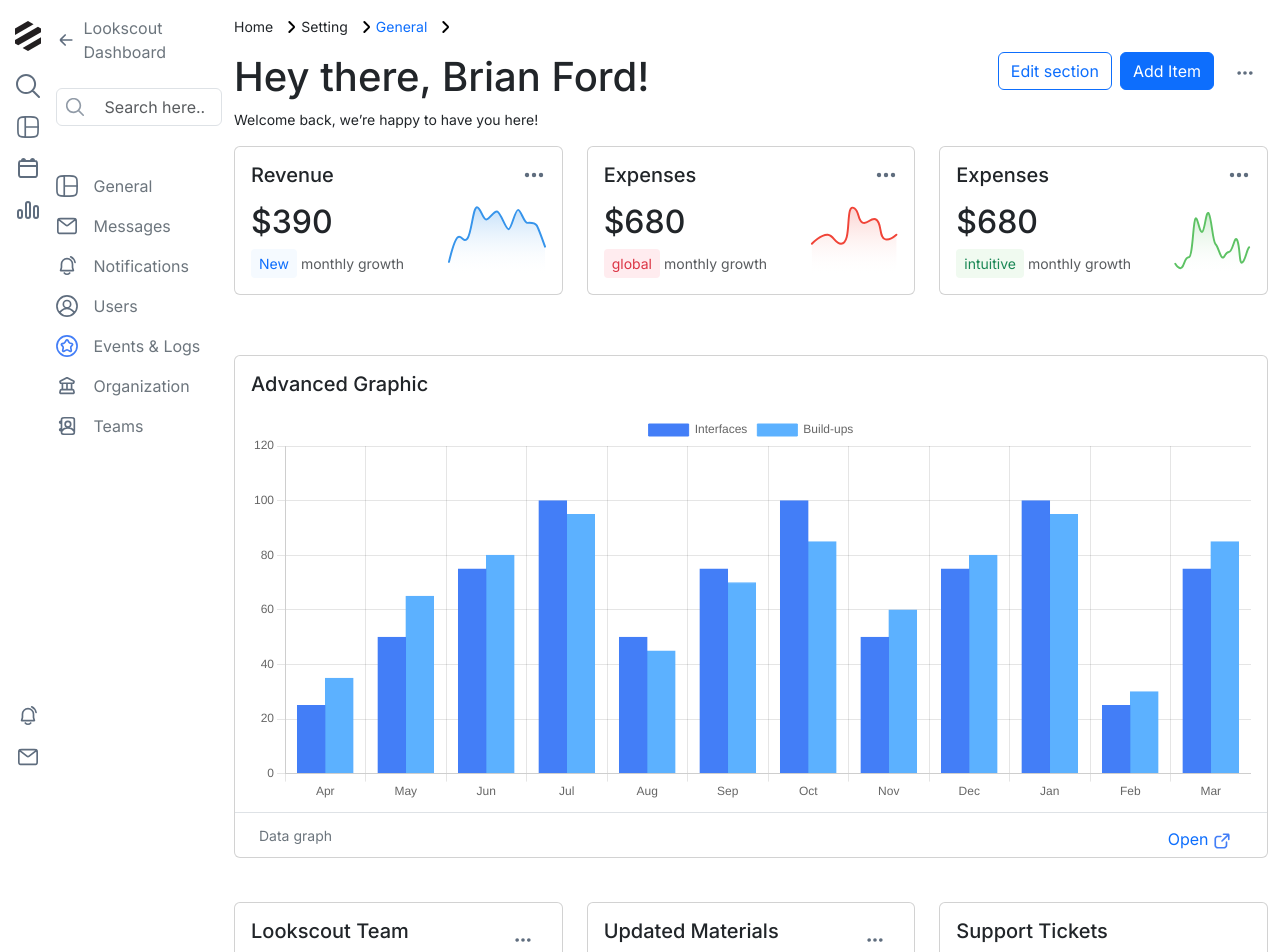
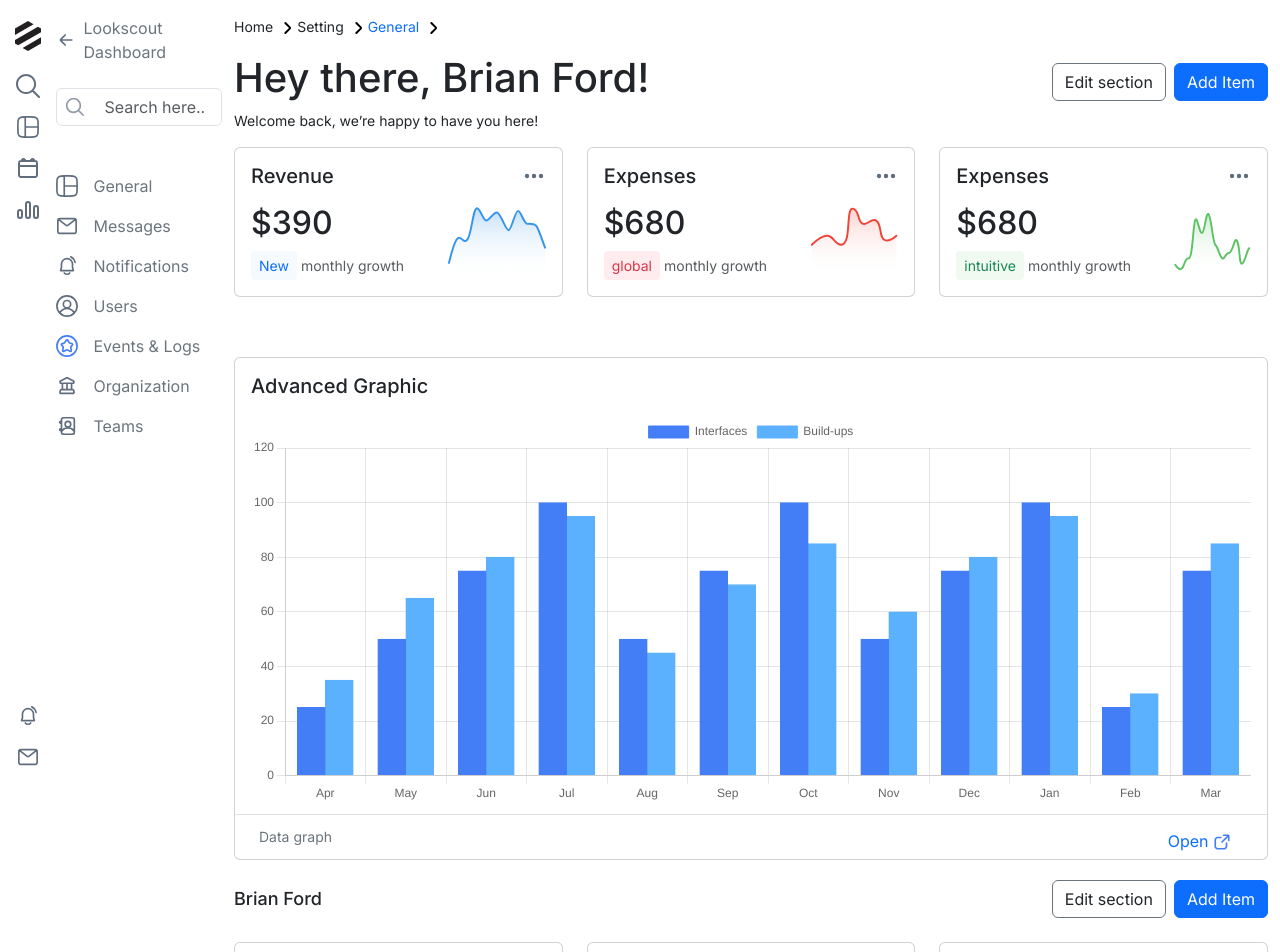
Before and after one commit to kocserhatt/dashboardFigma, a Next.js app: page / in a window 1280 px wide. Shown: the top 952 px of the page. Built offline with nearby package versions, Linux system fonts and the light colour scheme.

Commit message:
düzenleme yapıldı

```diff
--- a/app/globals.css
+++ b/app/globals.css
@@ -5,14 +5,6 @@ body {
   font-family: Arial, sans-serif;
 }
 
-.button{
-  display: flex ;
-  justify-content:end;
-  justify-content: space-between;
-  margin-bottom: 20px;
-  align-items: center;
-
-}
 
 .crd-1{
   display: flex;
@@ -73,9 +65,6 @@ p {
   .hdr{
     display: block;
   }
-  .button{
-    display: block;
-  }
   .nns{
     display: none;
   }
--- a/app/page.js
+++ b/app/page.js
@@ -135,20 +135,25 @@ export default function Home() {
           <div className='hdr'>
           <div className="row">
             <div className="col">
-            <div className="header-conteiner-one d-flex none">
-       <p className="d-flex align-items-center gap-2">Home <img src="right.svg" alt="" /></p>
-       <p className="d-flex align-items-center gap-2">Setting <img src="right.svg" alt="" /></p>
-       <p className="text-primary d-flex align-items-center gap-2">General <img src="right.svg" alt="" /></p>
-   </div>
+            <div className="header-conteiner-one d-flex">
+                <p className="d-flex align-items-center gap-2 d-none d-md-inline">Home <img src="right.svg" alt="" /></p>
+                <p className="d-flex align-items-center gap-2 d-none d-md-inline">Setting <img src="right.svg" alt="" /></p>
+                <p className="text-primary d-flex align-items-center gap-2 d-none d-md-inline">General <img src="right.svg" alt="" /></p>
+                <p className="d-flex align-items-center gap-2 d-inline d-md-none"><img style={{transform: "rotate(180deg)",  width: "16px", height: "auto", }} src="right.svg" alt="" />Back </p>
+            </div>
               <h1>Hey there, Brian Ford!</h1>
               <p>Welcome back, we’re happy to have you here!</p>
             </div>
           </div>
-              <div className='button gap-2'>
-                <button className="btn btn-outline-primary">Edit section</button>
-                <button className="btn btn-primary">Add Item</button>
-                <button className='btn-hamburger btn '><img src="dot menu.svg" alt="" />
-                </button></div>
+
+          <div className='d-flex gap-2 align-items-center'>
+            <button className="btn btn-outline-secondary text-dark">Edit section</button>
+            <button className="btn btn-primary">Add Item</button>
+            <button className='btn btn-hamburger d-block d-md-none'>
+              <img src="dot menu.svg" alt="" className="img-fluid" style={{ maxWidth: '24px', height: 'auto' }} />
+            </button>
+          </div>
+
           </div>
 
             {/* Revenue Card */}
@@ -229,6 +234,18 @@ export default function Home() {
               </div>
             </div>
           </div>
+
+          <div className="d-flex flex-column flex-md-row justify-content-between align-items-center">
+    <h1  className="mb-2 mb-md-0" style={{fontSize:"18px"}}>Brian Ford</h1>
+    <div className='d-flex gap-2'>
+        <button className="btn btn-outline-secondary text-dark">Edit section</button>
+        <button className="btn btn-primary">Add Item</button>
+        <button className='btn btn-hamburger d-block d-md-none'>
+            <img src="dot menu.svg" alt="" className="img-fluid" style={{ maxWidth: '24px', height: 'auto' }} />
+        </button>
+    </div>
+</div>
+
 
           <div className="row mt-4">
             {/* Lookscout Team */}
```
Also changed, not shown: 1 other file (tests, documents, lock files or other folders).
